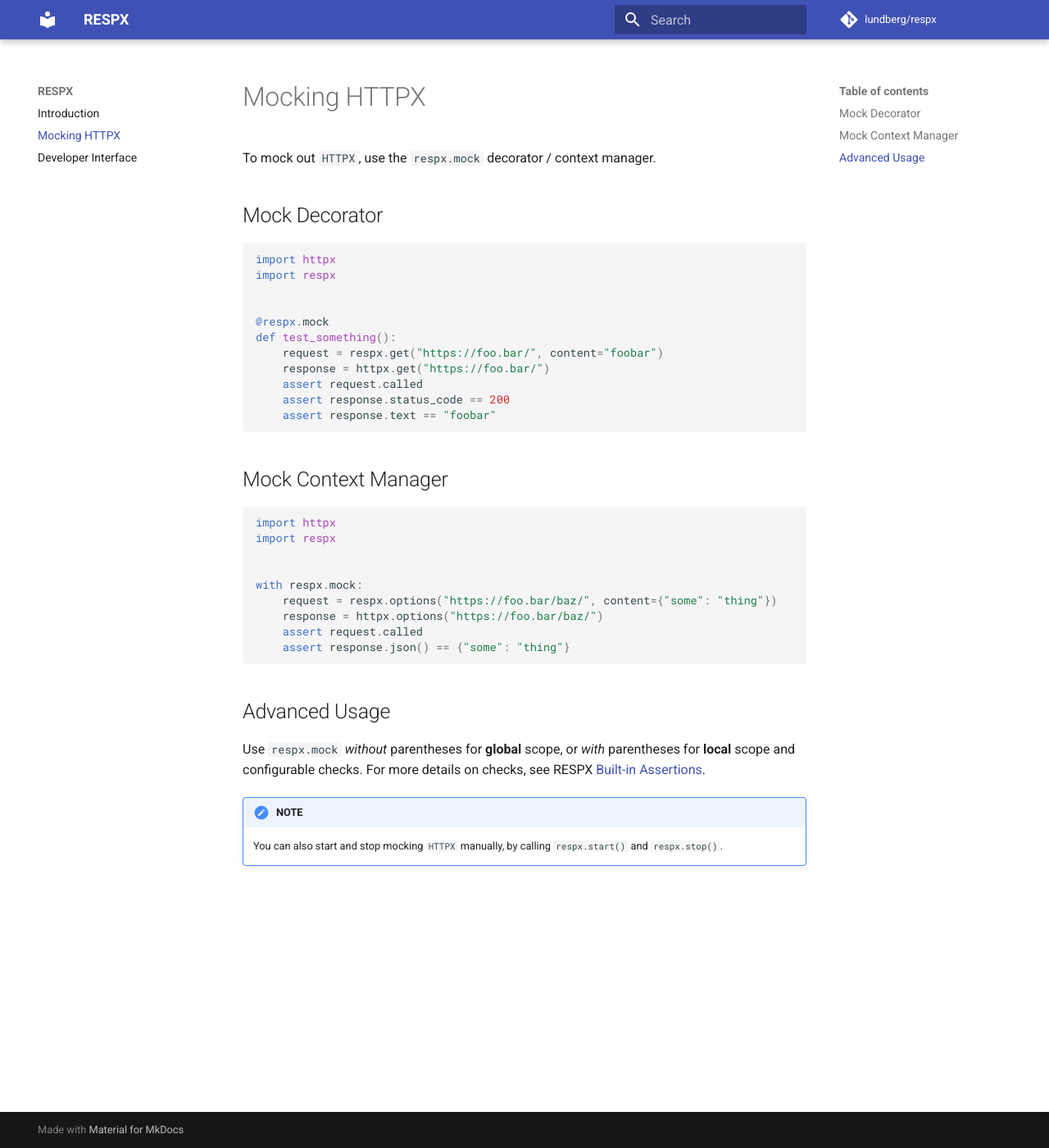
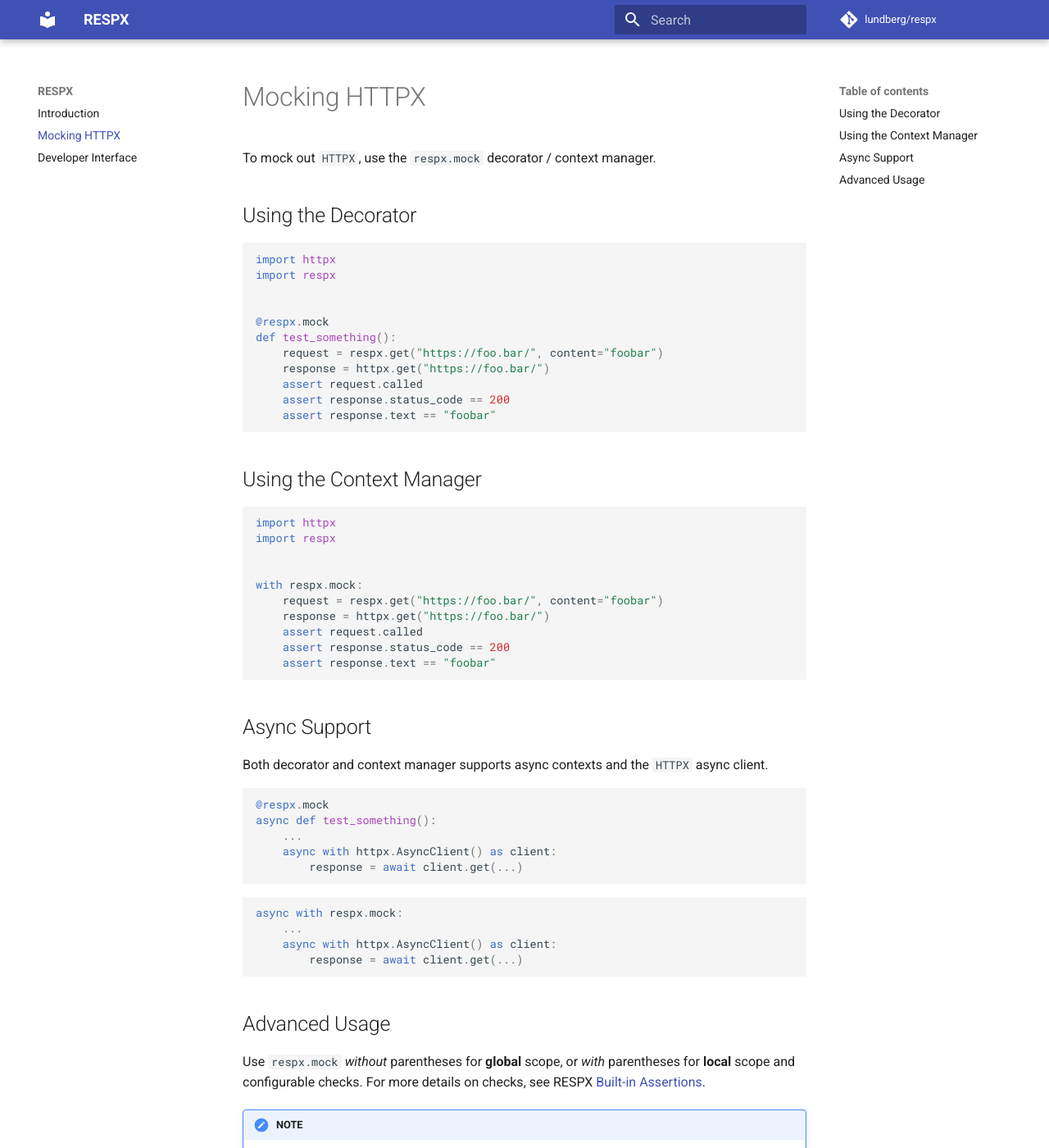
Before and after one commit to lundberg/respx, an MkDocs documentation site: the page built from docs/mocking.md, in a window 1280 px wide and 1400 px high. Shown: the whole window at 82% size. Built offline with MkDocs 1.6.1 and Material for MkDocs 9.7.7, drawn with Linux system fonts in a browser that asks for light colours; comment, search, counter and statistics services are not loaded.

Commit message:
Update docs

````diff
--- a/docs/mocking.md
+++ b/docs/mocking.md
@@ -3,7 +3,7 @@
 To mock out `HTTPX`, use the `respx.mock` decorator / context manager.
 
 
-## Mock Decorator
+## Using the Decorator
 
 ``` python
 import httpx
@@ -19,7 +19,7 @@
     assert response.text == "foobar"
 ```
 
-## Mock Context Manager
+## Using the Context Manager
 
 ``` python
 import httpx
@@ -27,10 +27,31 @@
 
 
 with respx.mock:
-    request = respx.options("https://foo.bar/baz/", content={"some": "thing"})
-    response = httpx.options("https://foo.bar/baz/")
+    request = respx.get("https://foo.bar/", content="foobar")
+    response = httpx.get("https://foo.bar/")
     assert request.called
-    assert response.json() == {"some": "thing"}
+    assert response.status_code == 200
+    assert response.text == "foobar"
+```
+
+## Async Support
+
+Both decorator and context manager supports async contexts and the `HTTPX` async client.
+
+``` python
+@respx.mock
+async def test_something():
+    ...
+    async with httpx.AsyncClient() as client:
+        response = await client.get(...)
+
+```
+
+``` python
+async with respx.mock:
+    ...
+    async with httpx.AsyncClient() as client:
+        response = await client.get(...)
 ```
 
 ## Advanced Usage
````
Also changed, not shown: docs/api.md (+16 -19 lines), docs/index.md (+1 -1 lines).
